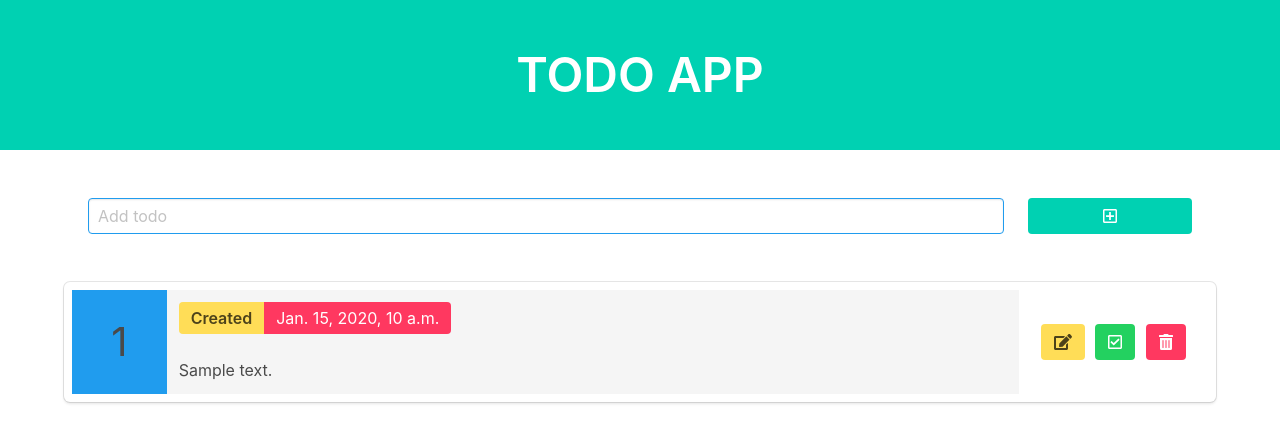
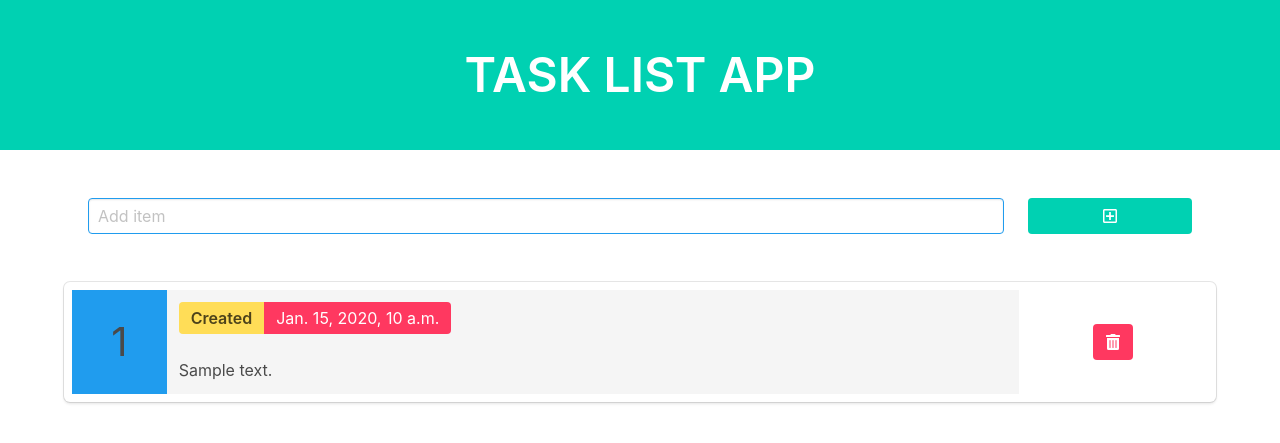
Before and after one commit to dipto0321/django-multiproject, a Django app: template todo/templates/index.html in a window 1280 px wide. Shown: the top 443 px of the page. Run offline with Django 3.2, Linux system fonts and the light colour scheme; the template is opened without the code that fills it: values that come from a table or form of the project are taken from there, others are empty; tables that the repository leaves empty hold one stand-in row (values such as "Sample post"); some libraries are stand-ins or nearby versions.

Commit message:
Finish task list making app

```diff
--- a/root_app/urls.py
+++ b/root_app/urls.py
@@ -23,7 +23,7 @@ urlpatterns = [
     path('super_control/', admin.site.urls),
     path('hello/', myView),
     path('dipto/', anotherHello),
-    path('todo/', todoView),
-    path('addtodo/', todoadd),
-    path('deletetodo/<int:todo_id>/', deletetodo)
+    path('list/', listView),
+    path('addlist/', listadd),
+    path('deletelist/<int:list_id>/', deletelist)
 ]
--- a/todo/templates/form.html
+++ b/todo/templates/form.html
@@ -1,16 +1,16 @@
 <section class="container section">
-  <form action="/addtodo/" method="post">{% csrf_token%}
+  <form action="/addlist/" method="post">
+    {% csrf_token%}
     <div class="columns">
       <div class="column is-10">
         <div class="field">
           <div class="control">
-            <input class="input is-info" type="text" placeholder="Add todo" name="content" id="content">
+            <input class="input is-info" type="text" placeholder="Add item" name="content" id="content">
           </div>
         </div>
       </div>
       <div class="column">
         <button class="button is-primary is-fullwidth" type="submit"><i class="far fa-plus-square"></i></button>
-        <!-- <a class="button is-primary is-fullwidth">Primary</a> -->
       </div>
   </form>
 </section>
--- a/todo/templates/head.html
+++ b/todo/templates/head.html
@@ -2,7 +2,7 @@
   <div class="hero-body">
     <div class="container level">
       <h1 class="level-item has-text-centered title is-1">
-        TODO APP
+        TASK LIST APP
       </h1>
     </div>
   </div>
--- a/todo/templates/list.html
+++ b/todo/templates/list.html
@@ -1,29 +1,24 @@
 <section class="container">
-  {% for todo in todos %}
+  {% for list in lists %}
   <div class="box">
     <div class="columns">
       <div class="column is-1 has-background-info">
-        <span class="subtitle level-item has-text-centered is-2 h-100">{{todo.id}}</span>
+        <span class="subtitle level-item has-text-centered is-2 h-100">{{list.id}}</span>
       </div>
       <div class="column is-9 has-background-light">
         <div class="tags has-addons">
           <span class="tag is-warning is-medium title is-5">Created</span>
-          <span class="tag is-danger is-medium">{{todo.created}}</span>
+          <span class="tag is-danger is-medium">{{ list.created }}</span>
         </div>
-        <p class="has-text-justified">
-          {{todo.content}}
-        </p>
+        <p class="has-text-justified">{{ list.content }}</p>
       </div>
       <div class="column is-2">
         <div class="level h-100">
-          <form action="" method="post"> {% csrf_token%}
-            <button class="button is-warning" formaction=""><i class="fas fa-edit"></i></button>
-          </form>
-          <form action="" method="post">{% csrf_token%}
-            <button class="button is-success" formaction=""><i class="far fa-check-square"></i></button>
-          </form>
-          <form action="/deletetodo/{{todo.id}}/" method="post">{% csrf_token%}
-            <button class="button is-danger" type="submit"><i class="fas fa-trash-alt"></i></button>
+          <form action="/deletelist/{{list.id}}/" method="post">
+            {% csrf_token%}
+            <button class="button is-danger is-fullwidth" type="submit">
+              <i class="fas fa-trash-alt"></i>
+            </button>
           </form>
         </div>
       </div>
```
Also changed, not shown: todo/views.py (+10 -10 lines), db.sqlite3.
